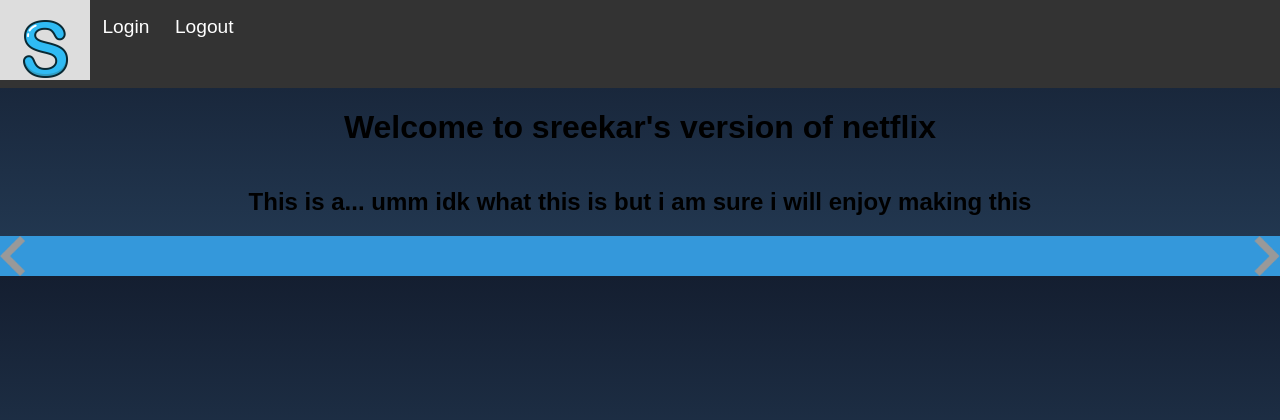
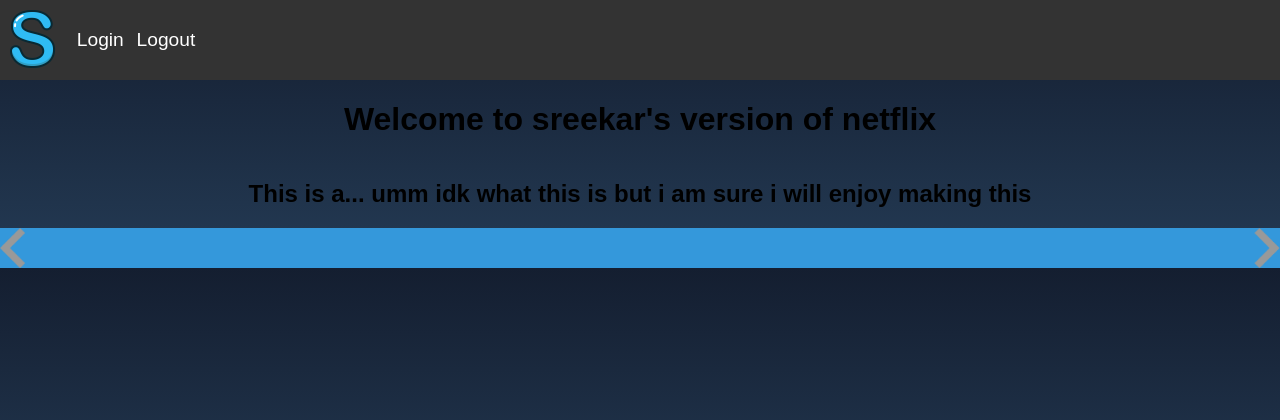
Before and after one commit to Satya-Sreekar/flexnet, a Flask app: page /home in a window 1280 px wide. Shown: the top 420 px of the page. Run offline with Flask 3, Linux system fonts and the light colour scheme; a user stored in the database is signed in.

Commit message:
Centered Nav Elements Vertically

```diff
--- a/static/nav.css
+++ b/static/nav.css
@@ -3,7 +3,7 @@
     overflow: hidden;
     width: 100%;
     height: 10vh;
-    padding: 0 0 1vh 0;
+    padding: 0;
 }
 
 nav img {
@@ -17,11 +17,14 @@
     margin: 0;
     padding: 0;
     overflow: hidden;
+    display: flex;
+    justify-content: flex;
+    align-items: center;
     height: 100%;
 }
 
 nav li {
-    float: left;
+    margin-right: 1vw;
 }
 
 nav a {
@@ -30,7 +33,6 @@
     text-align: center;
     text-decoration: none;
     font-size: 1.2em;
-    padding: 2vh 1vw;
 }
 
 nav a:hover {
```
